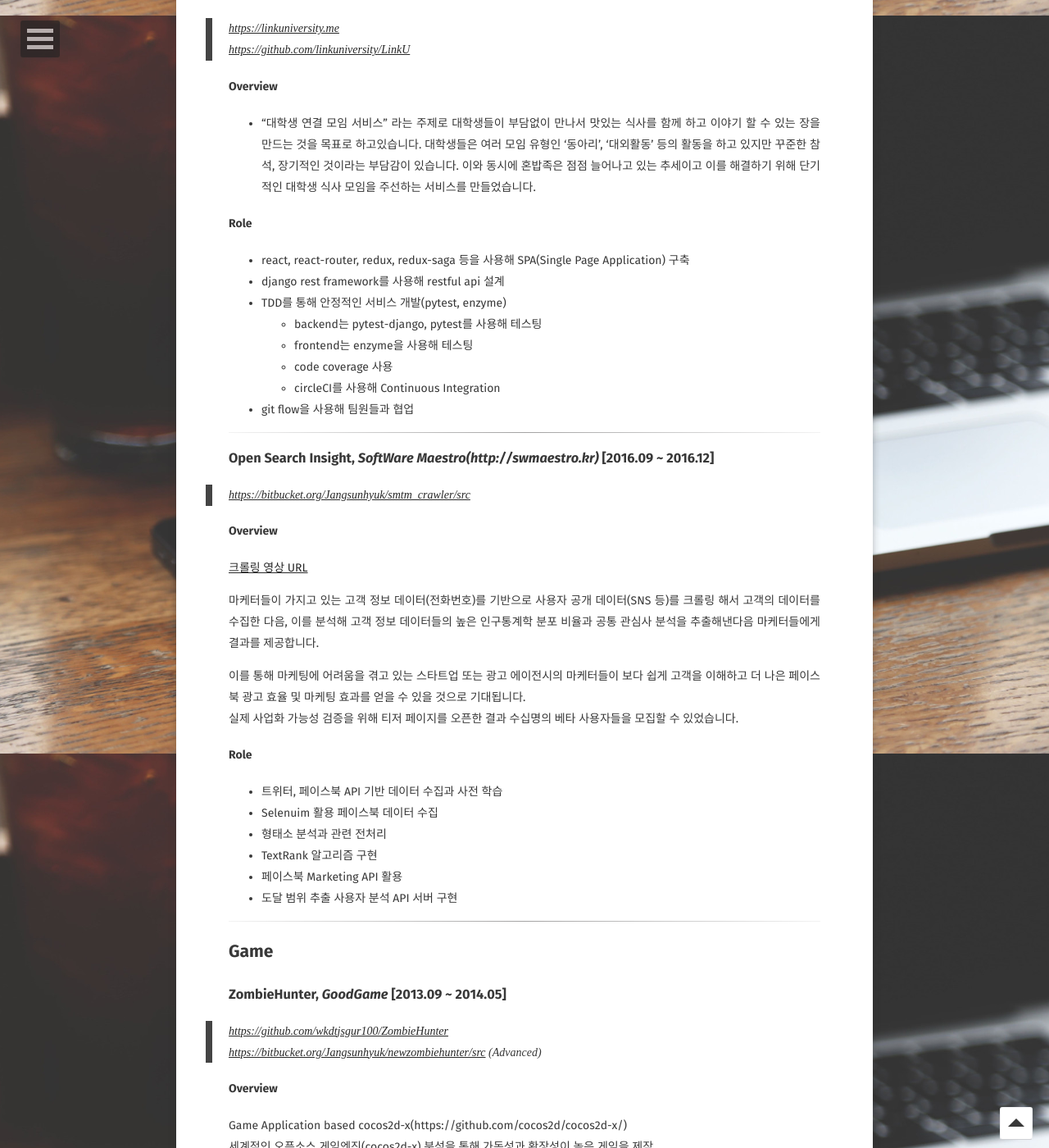
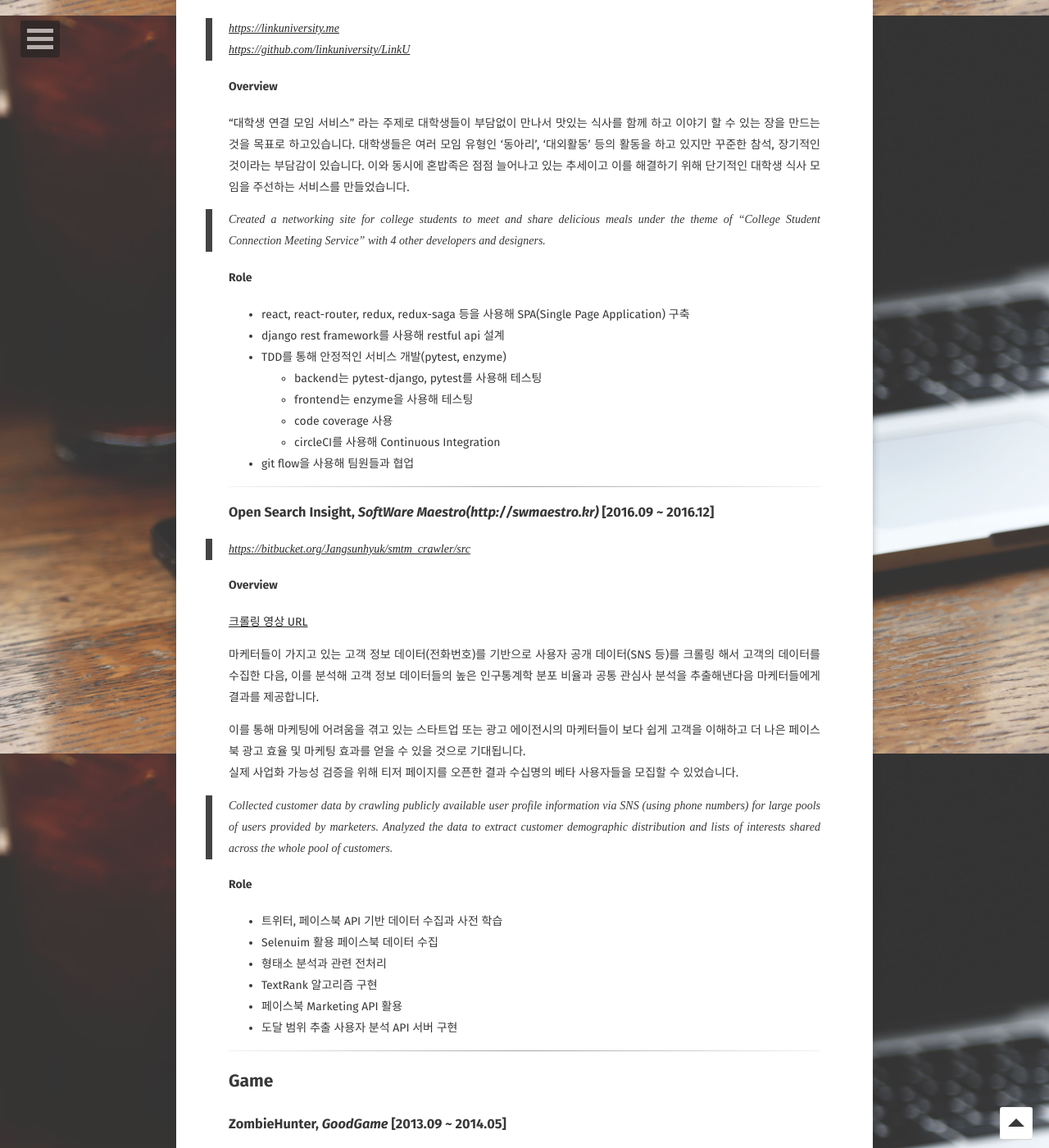
Before and after one commit to wkdtjsgur100/wkdtjsgur100.github.io, a Jekyll site: the page built from about/index.md, in a window 1280 px wide and 1400 px high, scrolled down 1781 px. Shown: the whole window at 82% size. Built offline with Jekyll 4.4.1, drawn with Linux system fonts in a browser that asks for light colours; some web fonts are replaced; some of the changed text lies outside the part shown.

Commit message:
english subscription

```diff
--- a/about/index.md
+++ b/about/index.md
@@ -64,7 +64,9 @@ php, HTML, CSS, MySQL, JSP
 > [https://github.com/linkuniversity/LinkU](https://github.com/linkuniversity/LinkU)
 
 #### Overview
-- "대학생 연결 모임 서비스" 라는 주제로 대학생들이 부담없이 만나서 맛있는 식사를 함께 하고 이야기 할 수 있는 장을 만드는 것을 목표로 하고있습니다. 대학생들은 여러 모임 유형인 '동아리', '대외활동' 등의 활동을 하고 있지만 꾸준한 참석, 장기적인 것이라는 부담감이 있습니다. 이와 동시에 혼밥족은 점점 늘어나고 있는 추세이고 이를 해결하기 위해 단기적인 대학생 식사 모임을 주선하는 서비스를 만들었습니다.
+"대학생 연결 모임 서비스" 라는 주제로 대학생들이 부담없이 만나서 맛있는 식사를 함께 하고 이야기 할 수 있는 장을 만드는 것을 목표로 하고있습니다. 대학생들은 여러 모임 유형인 '동아리', '대외활동' 등의 활동을 하고 있지만 꾸준한 참석, 장기적인 것이라는 부담감이 있습니다. 이와 동시에 혼밥족은 점점 늘어나고 있는 추세이고 이를 해결하기 위해 단기적인 대학생 식사 모임을 주선하는 서비스를 만들었습니다.
+
+> Created a networking site for college students to meet and share delicious meals under the theme of "College Student Connection Meeting Service" with 4 other developers and designers.
 
 #### Role
 
@@ -76,6 +78,8 @@ php, HTML, CSS, MySQL, JSP
     - code coverage 사용
     - circleCI를 사용해 Continuous Integration
 - git flow을 사용해 팀원들과 협업
+
+
 
 <hr>
 ### Open Search Insight, *SoftWare Maestro(http://swmaestro.kr)* [2016.09 ~ 2016.12]
@@ -91,6 +95,8 @@ php, HTML, CSS, MySQL, JSP
 이를 통해 마케팅에 어려움을 겪고 있는 스타트업 또는 광고 에이전시의 마케터들이 보다
 쉽게 고객을 이해하고 더 나은 페이스북 광고 효율 및 마케팅 효과를 얻을 수 있을 것으로 기대됩니다.
 실제 사업화 가능성 검증을 위해 티저 페이지를 오픈한 결과 수십명의 베타 사용자들을 모집할 수 있었습니다.
+
+> Collected customer data by crawling publicly available user profile information via SNS (using phone numbers) for large pools of users provided by marketers. Analyzed the data to extract customer demographic distribution and lists of interests shared across the whole pool of customers.
 
 #### Role
 - 트위터, 페이스북 API 기반 데이터 수집과 사전 학습
@@ -111,6 +117,8 @@ php, HTML, CSS, MySQL, JSP
 #### Overview
 Game Application based cocos2d-x(https://github.com/cocos2d/cocos2d-x/)
 세계적인 오픈소스 게임엔진(cocos2d-x) 분석을 통해 가독성과 확장성이 높은 게임을 제작.
+
+> Developed a side scrolling game that allows the player to move the hero character using arrow keys, change the weaponry of the hero character and fight/kill zombies.
 
 #### Role
 - UI/Effect/Tutorial/Ranking 시스템 개발
```
